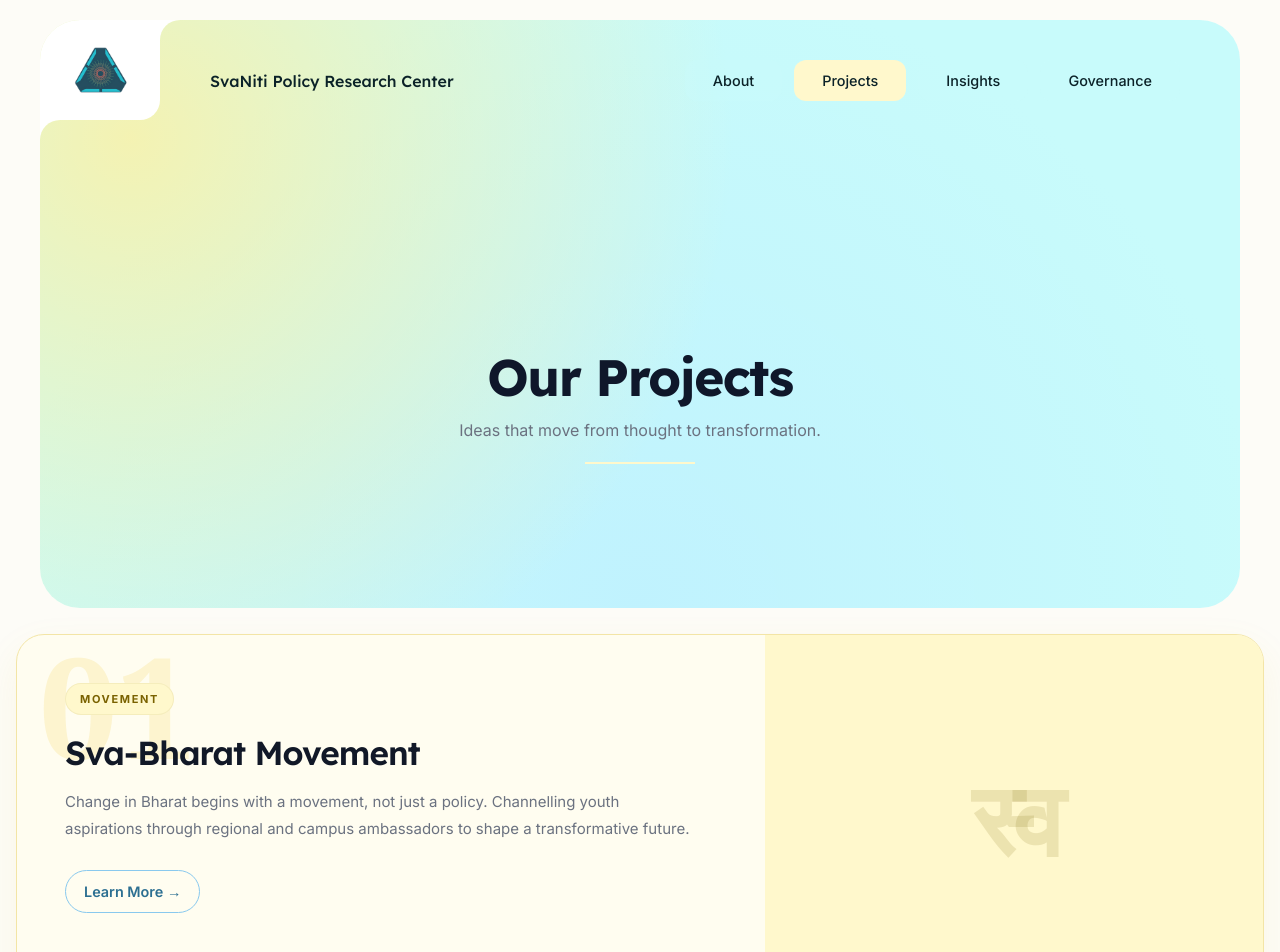
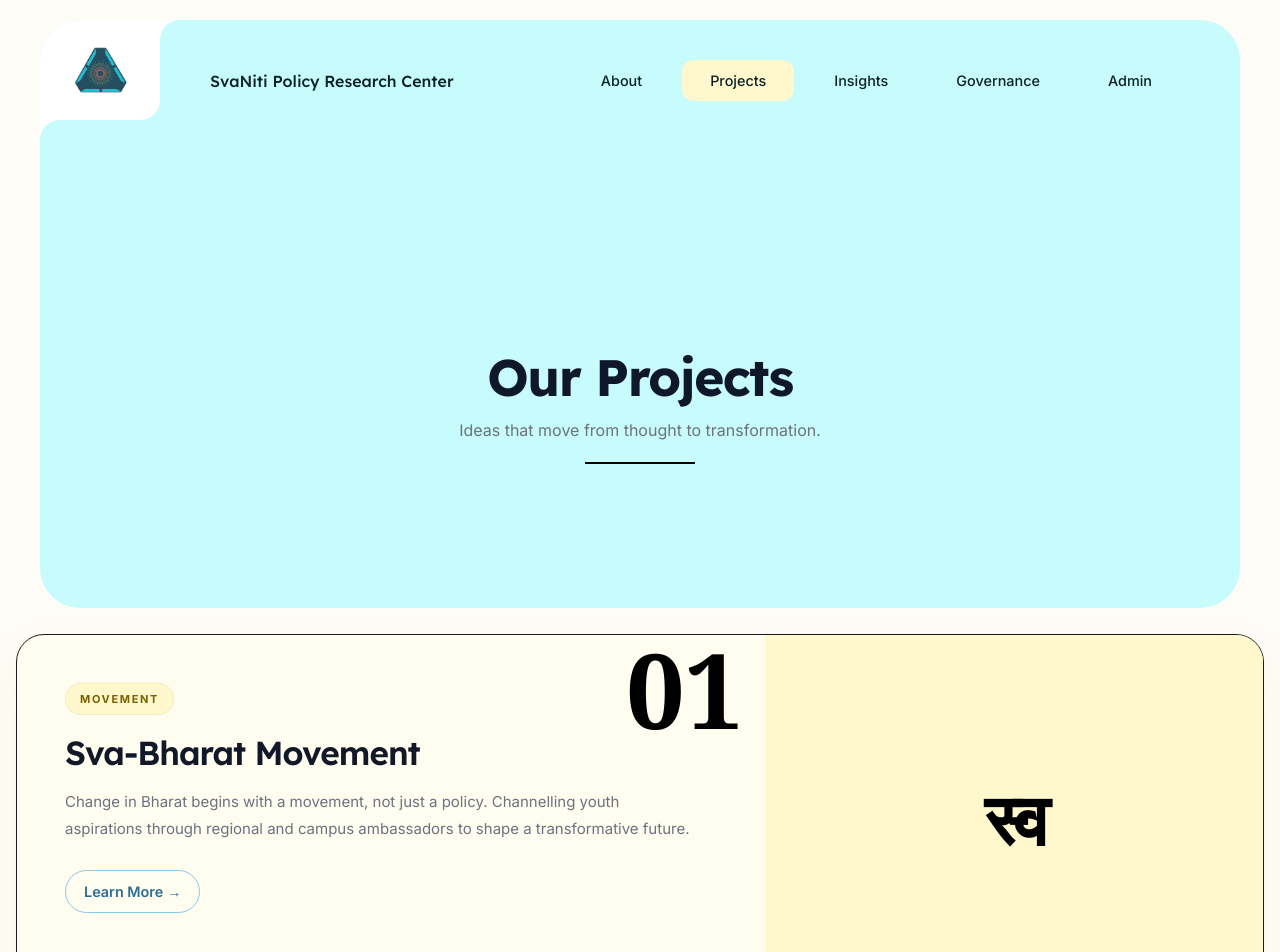
Before and after one commit to Garvit-png/SwaNiti, a Next.js app: page /projects in a window 1280 px wide. Shown: the top 952 px of the page. Built offline with nearby package versions, Linux system fonts and the light colour scheme.

Commit message:
add boundary

```diff
--- a/app/components/Navbar.tsx
+++ b/app/components/Navbar.tsx
@@ -14,6 +14,7 @@
     { label: 'Projects', href: '/projects' },
     { label: 'Insights', href: '/insights' },
     { label: 'Governance', href: '/#' },
+    { label: 'Admin', href: '/admin/portal' },
   ]
 
 
--- a/app/projects/projects.module.css
+++ b/app/projects/projects.module.css
@@ -11,6 +11,8 @@
 
 .heroCard {
   min-height: 560px;
+  background: var(--sr-blue-light) !important;
+  animation: none !important;
 }
 
 .heroInner {
@@ -45,7 +47,7 @@
   width: 110px;
   height: 2px;
   margin-top: 18px;
-  background: #fff8cc;
+  background: #000000;
 }
 
 .projectList {
@@ -61,7 +63,7 @@
   align-items: stretch;
   min-height: 360px;
   background: #fffdf0;
-  border: 1px solid #f3e5a6;
+  border: 1.5px solid #1a1a1a;
   border-radius: 28px;
   overflow: hidden;
   box-shadow: 0 16px 40px rgba(214, 174, 38, 0.08);
@@ -113,19 +115,17 @@
 .number {
   position: absolute;
   top: 10px;
-  left: 22px;
+  right: 22px;
   font-family: Georgia, 'Times New Roman', serif;
-  font-size: clamp(7rem, 13vw, 8.75rem);
+  font-size: clamp(5rem, 10vw, 6.5rem);
   font-weight: 700;
   line-height: 0.85;
-  color: #f5d96b;
-  opacity: 0.24;
+  color: #000000;
   pointer-events: none;
   user-select: none;
 }
 
 .numberRight {
-  left: auto;
   right: 22px;
 }
 
@@ -197,10 +197,10 @@
 
 .accentBox span {
   font-family: Georgia, 'Times New Roman', serif;
-  font-size: clamp(5rem, 8vw, 7rem);
+  font-size: clamp(3.5rem, 6vw, 4.5rem);
   font-weight: 700;
   line-height: 1;
-  color: rgba(122, 98, 0, 0.14);
+  color: #000000;
   letter-spacing: -0.08em;
   transform: translateY(4px);
 }
```
